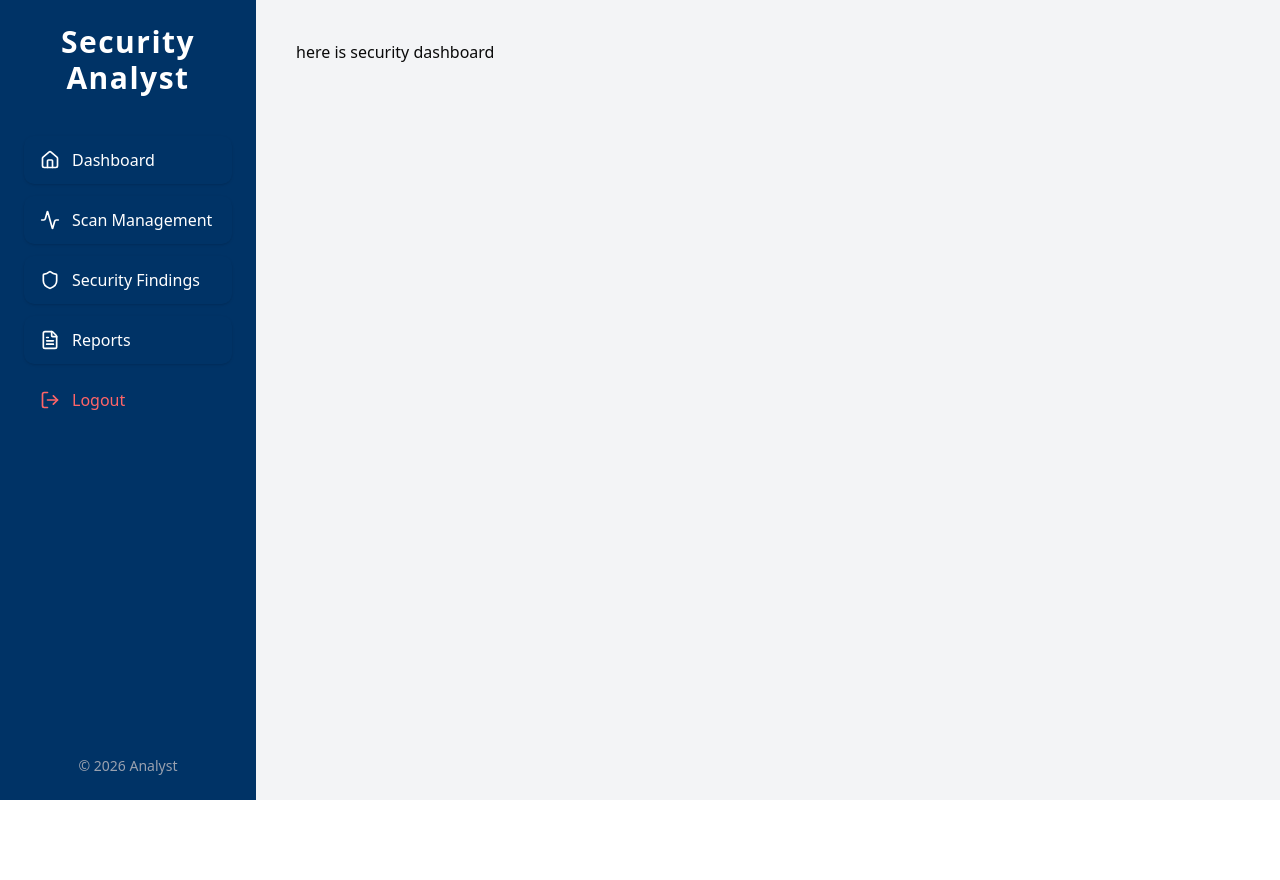
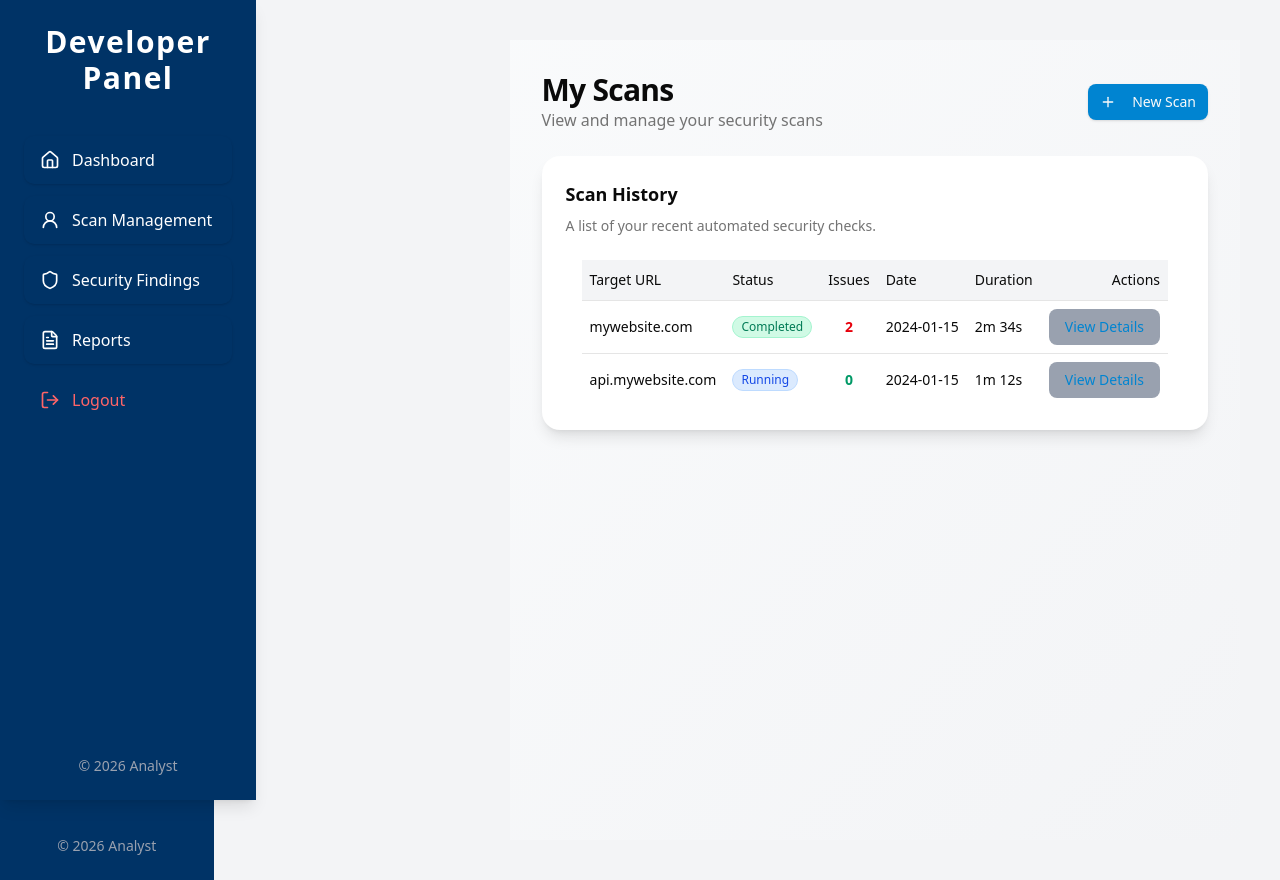
Before and after one commit to vulnerability-scanner-website/Final-year-project, a Next.js app in the folder frontend/: page /dashboard/analyst/Security_findings in a window 1280 px wide. Before the commit the page ends 800 px from the top, so only its background shows below. Built offline with nearby package versions, Linux system fonts and the light colour scheme.

Commit message:
edit analyst security findings page

```diff
--- a/frontend/src/app/dashboard/analyst/Security_findings/page.jsx
+++ b/frontend/src/app/dashboard/analyst/Security_findings/page.jsx
@@ -1,9 +1,169 @@
-import React from 'react'
+"use client";
 
-export default function page() {
+import { useState } from "react";
+import DeveloperSideBar from "@/components/sidebar/DeveloperSideBar/Developer";
+import { Eye, Download, Trash2, Plus } from "lucide-react";
+import { Button } from "@/components/ui/button";
+import { Badge } from "@/components/ui/badge";
+import ViewScanDialog from "@/components/popup/ViewScanDialog";
+import {
+  Table,
+  TableBody,
+  TableCell,
+  TableHead,
+  TableHeader,
+  TableRow,
+} from "@/components/ui/table";
+import {
+  Card,
+  CardContent,
+  CardHeader,
+  CardTitle,
+  CardDescription,
+} from "@/components/ui/card";
+
+const scanData = [
+  {
+    id: 1,
+    target: "mywebsite.com",
+    status: "Completed",
+    issues: 2,
+    date: "2024-01-15",
+    duration: "2m 34s",
+    vulnerabilities: [
+      {
+        id: 1,
+        title: "SQL Injection",
+        severity: "High",
+        description: "Unsanitized input detected in login form.",
+        fix: "Use parameterized queries and validate inputs.",
+      },
+      {
+        id: 2,
+        title: "Cross-Site Scripting (XSS)",
+        severity: "Medium",
+        description: "Reflected user input found in search field.",
+        fix: "Escape and sanitize all user input.",
+      },
+    ],
+  },
+  {
+    id: 2,
+    target: "api.mywebsite.com",
+    status: "Running",
+    issues: 0,
+    date: "2024-01-15",
+    duration: "1m 12s",
+    vulnerabilities: [],
+  },
+];
+
+export default function ScanManagementPage() {
+  const [selectedScan, setSelectedScan] = useState(null);
+  const [openDialog, setOpenDialog] = useState(false);
+
   return (
-    <div>
-      <h1>here is security dashboard</h1>
+    <div className="flex">
+      <DeveloperSideBar />
+
+      <main className="flex-1 ml-64 p-8 space-y-6 bg-gradient-to-br from-gray-50 to-gray-100 min-h-screen">
+        {/* Header */}
+        <div className="flex items-center justify-between">
+          <div>
+            <h1 className="text-3xl font-bold tracking-tight">My Scans</h1>
+            <p className="text-muted-foreground">
+              View and manage your security scans
+            </p>
+          </div>
+
+          <Button className="bg-sky-600 hover:bg-sky-700 shadow-sm">
+            <Plus className="mr-2 h-4 w-4" />
+            New Scan
+          </Button>
+        </div>
+
+        {/* Card */}
+        <Card className="shadow-lg border-0 rounded-2xl overflow-hidden">
+          <CardHeader>
+            <CardTitle className="text-lg">Scan History</CardTitle>
+            <CardDescription>
+              A list of your recent automated security checks.
+            </CardDescription>
+          </CardHeader>
+
+          <CardContent className="px-10">
+            <Table>
+              <TableHeader className="bg-gray-100">
+                <TableRow>
+                  <TableHead>Target URL</TableHead>
+                  <TableHead>Status</TableHead>
+                  <TableHead className="text-center">Issues</TableHead>
+                  <TableHead>Date</TableHead>
+                  <TableHead className="mr-10">Duration</TableHead>
+                  <TableHead className="text-right">Actions</TableHead>
+                </TableRow>
+              </TableHeader>
+
+              <TableBody>
+                {scanData.map((scan) => (
+                  <TableRow key={scan.id} className="hover:bg-gray-50">
+                    <TableCell>{scan.target}</TableCell>
+
+                    <TableCell>
+                      <Badge
+                        className={
+                          scan.status === "Completed"
+                            ? "bg-emerald-100 text-emerald-700 border border-emerald-200"
+                            : "bg-blue-100 text-blue-700 border border-blue-200"
+                        }
+                      >
+                        {scan.status}
+                      </Badge>
+                    </TableCell>
+
+                    <TableCell className="text-center">
+                      <span
+                        className={
+                          scan.issues === 0
+                            ? "text-emerald-600 font-semibold"
+                            : "text-red-600 font-semibold"
+                        }
+                      >
+                        {scan.issues}
+                      </span>
+                    </TableCell>
+
+                    <TableCell>{scan.date}</TableCell>
+                    <TableCell>{scan.duration}</TableCell>
+
+                    <TableCell className="text-right mr-6">
+                      <div className="flex justify-end flex-wrap">
+                        <Button
+                          variant="ghost"
+                          className=" bg-gray-400 hover:bg-sky-50 text-sky-600 w-full sm:w-auto cursor-pointer"
+                          onClick={() => {
+                            setSelectedScan(scan);
+                            setOpenDialog(true);
+                          }}
+                        >
+                          View Details
+                        </Button>
+                      </div>
+                    </TableCell>
+                  </TableRow>
+                ))}
+              </TableBody>
+            </Table>
+          </CardContent>
+        </Card>
+
+        {/* Popup Dialog */}
+        <ViewScanDialog
+          open={openDialog}
+          onOpenChange={setOpenDialog}
+          scan={selectedScan}
+        />
+      </main>
     </div>
-  )
+  );
 }
```
